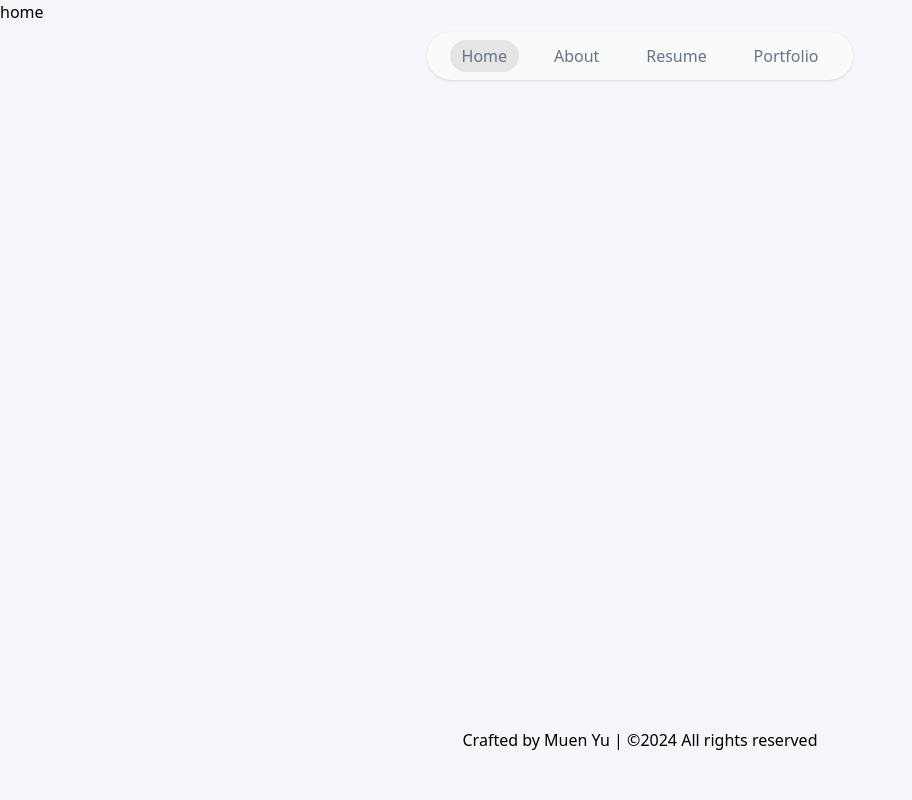
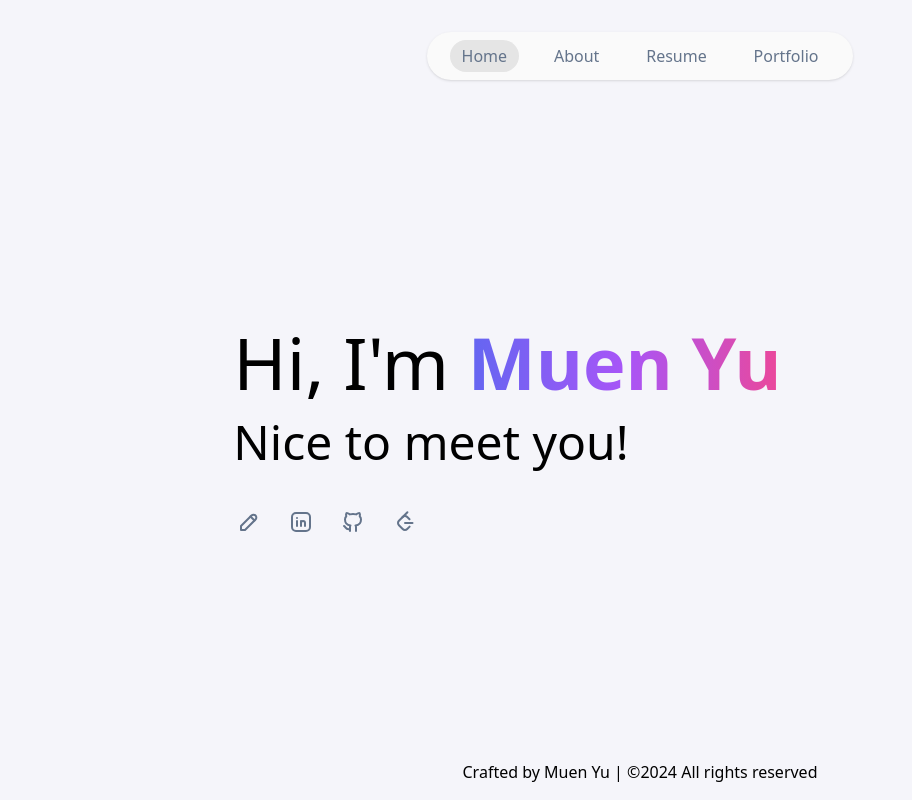
Before and after one commit to BakArchive/portfolio, a React (Vite) app: page / in a window 1280 px wide. Shown: the whole page, without its empty margins (0-912 px from the left). Built offline with nearby package versions, Linux system fonts and the light colour scheme.

Commit message:
home page and minor optimizations
1. implement the home page
2. adjust the layout of whole page
3. fix error page logic issue

```diff
--- a/package.json
+++ b/package.json
@@ -11,6 +11,7 @@
   },
   "dependencies": {
     "@emotion/react": "^11.11.4",
+    "@tabler/icons-react": "^3.1.0",
     "react": "^18.2.0",
     "react-awesome-reveal": "^4.2.8",
     "react-dom": "^18.2.0",
--- /dev/null
+++ b/src/components/ColorFont.jsx
@@ -0,0 +1,9 @@
+function ColorFont({text}) {
+  return (
+      <span className="font-bold bg-gradient-to-r from-indigo-500 via-purple-500 to-pink-500 text-transparent bg-clip-text">
+        {text}
+      </span>
+  );
+}
+
+export default ColorFont;
--- a/src/components/Nav.jsx
+++ b/src/components/Nav.jsx
@@ -9,7 +9,7 @@ function Nav() {
   const navItems = RouteRule.children;
 
   return (
-    <nav className="w-full lg:w-1/3 shadow bg-neutral-50 flex flex-wrap justify-evenly py-2 md:rounded-full">
+    <nav className="w-full md:w-4/5 lg:w-1/3 shadow bg-neutral-50 flex flex-wrap justify-evenly py-2 md:rounded-full">
       {navItems.map((item, index) => (
         <NavLink
           key={index}
--- a/src/components/Title.jsx
+++ /dev/null
@@ -1,12 +0,0 @@
-function Title({ text, bold }) {
-  return (
-    <h1 className="mb-12 text-5xl md:text-7xl font-medium">
-      {text + " "}
-      <span className="font-bold bg-gradient-to-r from-indigo-500 via-purple-500 to-pink-500 text-transparent bg-clip-text">
-        {bold}
-      </span>
-    </h1>
-  );
-}
-
-export default Title;
--- a/src/global.css
+++ b/src/global.css
@@ -5,3 +5,25 @@
 body {
   background-color: rgb(245, 245, 250);
 }
+
+#root {
+  display: flex;
+  flex-direction: column;
+  min-height: 100vh;
+}
+
+::-webkit-scrollbar {
+  width: 6px;
+  height: 6px;
+}
+::-webkit-scrollbar-track {
+  border-radius: 3px;
+  background: rgba(0,0,0,0.06);
+  -webkit-box-shadow: inset 0 0 5px rgba(0,0,0,0.08);
+}
+
+::-webkit-scrollbar-thumb {
+  border-radius: 3px;
+  background: rgba(0,0,0,0.12);
+  -webkit-box-shadow: inset 0 0 10px rgba(0,0,0,0.2);
+}
--- a/src/layout/App.jsx
+++ b/src/layout/App.jsx
@@ -5,13 +5,13 @@ import { Outlet } from "react-router-dom";
 function App() {
   return (
     <>
-      <header className="pt-8 w-full flex justify-center fixed z-10">
+      <header className="pt-8 w-full flex justify-center">
         <Nav />
       </header>
-      <main className="min-h-[90vh]">
+      <main className="pt-10 px-5 w-full md:w-4/5 lg:w-2/3 m-auto flex-1 flex flex-col">
         <Outlet />
       </main>
-      <footer className="py-2">
+      <footer className="py-4">
         <CopyRight />
       </footer>
     </>
--- a/src/layout/Error.jsx
+++ b/src/layout/Error.jsx
@@ -4,7 +4,7 @@ function Error () {
     const error = useRouteError();
     return (
         <div className="h-screen flex justify-center items-center">
-            <h1 className="text-5xl">{error.status+" | " || ''}{error.statusText || error.message}</h1>
+            <h1 className="text-5xl">{error.status? error.status+" | ":""}{error.statusText || error.message}</h1>
         </div>
     )
 }
--- /dev/null
+++ b/src/layout/Home.jsx
@@ -0,0 +1,46 @@
+import ColorFont from "@/components/ColorFont";
+import { IconPencil, IconBrandLinkedin, IconBrandGithub, IconBrandLeetcode } from "@tabler/icons-react";
+
+function Home() {
+  const links = [
+    {
+      icon: <IconPencil />,
+      link: "https://mashiro.best",
+    },
+    {
+      icon: <IconBrandLinkedin />,
+      link: "https://www.linkedin.com/in/muen-yu-802b29228/",
+    },
+    {
+      icon: <IconBrandGithub />,
+      link: "https://github.com/MuenYu",
+    },
+    {
+      icon: <IconBrandLeetcode />,
+      link: "https://leetcode.com/muenyu/",
+    },
+  ];
+
+  return (
+    <div className="flex-1 flex flex-col justify-center gap-5">
+      <h1 className="font-medium text-4xl md:text-6xl lg:text-7xl">
+        Hi, I'm <ColorFont text="Muen Yu" />
+      </h1>
+      <h2 className="font-medium text-3xl md:text-5xl lg:text-5xl">
+        Nice to meet you!
+      </h2>
+      <div className="mt-5 flex flex-wrap gap-5">
+        {links.map((item, index) => (
+          <a
+            className="text-xl text-slate-500 hover:bg-neutral-200 rounded-full p-1"
+            key={index}
+            href={item.link}
+            target="_blank"
+          >{item.icon}</a>
+        ))}
+      </div>
+    </div>
+  );
+}
+
+export default Home;
--- a/src/router.jsx
+++ b/src/router.jsx
@@ -1,5 +1,6 @@
 import App from "@/layout/App";
 import Error from "@/layout/Error";
+import Home from "@/layout/Home";
 
 const RouteRule = {
   path: "/",
@@ -9,7 +10,7 @@ const RouteRule = {
     {
       title: "Home",
       index: true,
-      element: <div>home</div>,
+      element: <Home />,
     },
     {
       title: "About",
```
Also changed, not shown: 1 other file (tests, documents, lock files or other folders).
